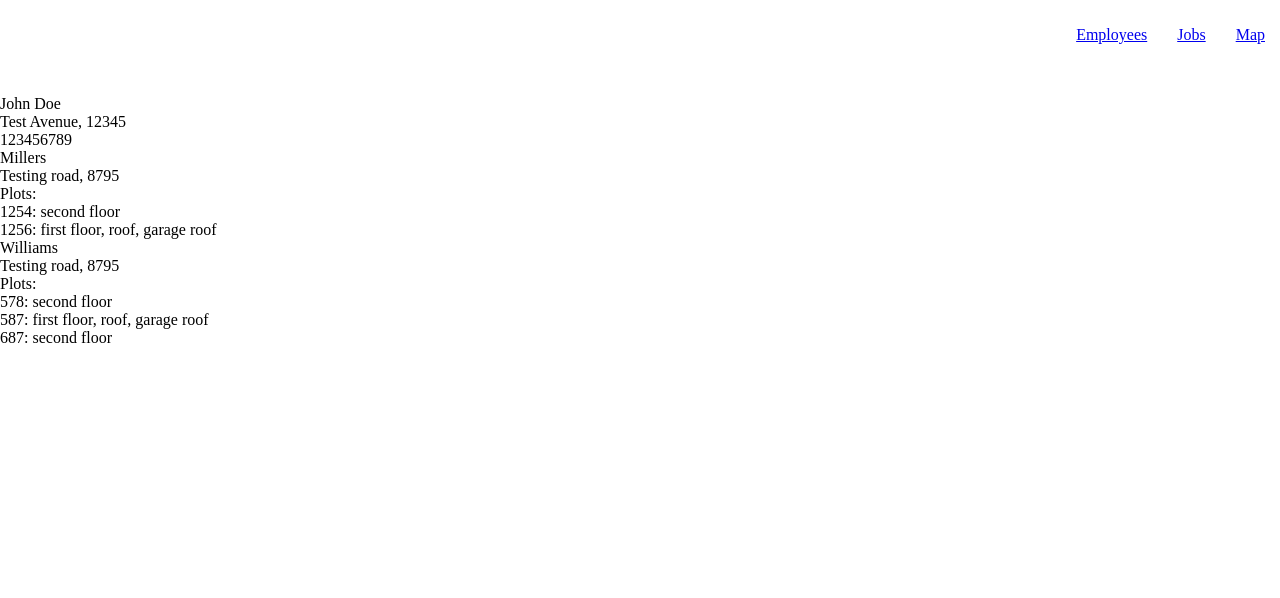
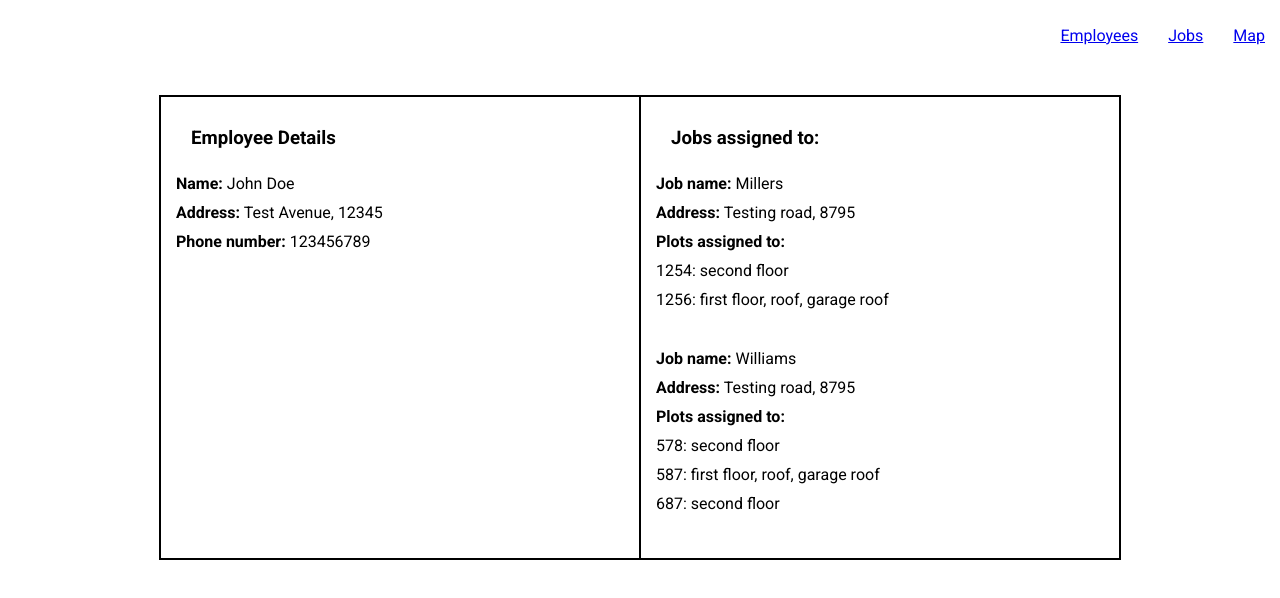
Before and after one commit to yaahcd/workflow-controller-app, a React (Vite) app: page /home/employees in a window 1280 px wide. Both pictures are taken after a click on the element "John Doe". Shown: the top 598 px of the page. Built offline with nearby package versions, Linux system fonts and the light colour scheme.

Commit message:
added basic styling to components

```diff
--- a/src/App.css
+++ b/src/App.css
@@ -1,40 +1,7 @@
+@import url("https://fonts.googleapis.com/css2?family=Roboto:wght@100;400;500;700&display=swap");
+
 * {
   margin: 0;
   padding: 0;
+  font-family: "Roboto", sans-serif;
 }
-
-.logo {
-  height: 6em;
-  padding: 1.5em;
-  will-change: filter;
-  transition: filter 300ms;
-}
-.logo:hover {
-  filter: drop-shadow(0 0 2em #646cffaa);
-}
-.logo.react:hover {
-  filter: drop-shadow(0 0 2em #61dafbaa);
-}
-
-@keyframes logo-spin {
-  from {
-    transform: rotate(0deg);
-  }
-  to {
-    transform: rotate(360deg);
-  }
-}
-
-@media (prefers-reduced-motion: no-preference) {
-  a:nth-of-type(2) .logo {
-    animation: logo-spin infinite 20s linear;
-  }
-}
-
-.card {
-  padding: 2em;
-}
-
-.read-the-docs {
-  color: #888;
-}
--- a/src/App.jsx
+++ b/src/App.jsx
@@ -3,8 +3,8 @@ import SignIn from "./components/signIn/SignIn"
 import HomePage from "./components/homePage/HomePage"
 import Navbar from './components/navbar/Navbar'
 import EmployeesList from "./components/employeesList/EmployeesList"
+import SingleEmployee from "./components/singleEmployee/SingleEmployee"
 import './App.css'
-import SingleEmployee from "./components/singleEmployee/SingleEmployee"
 
 function App() {
 
--- a/src/components/employeesList/EmployeesList.jsx
+++ b/src/components/employeesList/EmployeesList.jsx
@@ -7,6 +7,9 @@ function EmployeesList() {
 
   return (
       <EmployeesListContainer>
+        <h3>List of Employees</h3>
+        <input type="search"
+        placeholder="search for employee"/>
         {employees.map((employee, index) => (
           <p key={index} onClick={() => navigate(`${employee.id}`)}>
             {employee.name}
--- a/src/components/employeesList/employeesList.styles.jsx
+++ b/src/components/employeesList/employeesList.styles.jsx
@@ -6,4 +6,17 @@ flex-direction: column;
 justify-content center;
 align-items: center;
 margin: auto;
+border: 1px solid black;
+
+h3 {
+    border: 1px solid black;
+    margin: 10px;
+
+}
+
+p {
+    border: 1px solid black;
+    margin: 10px;
+    cursor: pointer;
+}
 `
--- a/src/components/singleEmployee/SingleEmployee.jsx
+++ b/src/components/singleEmployee/SingleEmployee.jsx
@@ -1,4 +1,5 @@
 import { useParams } from "react-router-dom";
+import { EmployeeDetailsContainer, JobsAssignedContainer, PersonalInfoContainer, JobBlock } from "./singleEmployee.styles";
 import { employees } from "../../../employeeList.json";
 
 function SingleEmployee() {
@@ -7,23 +8,30 @@ function SingleEmployee() {
   const employeeDetails = employees.filter((person) => person.id === employee);
 
   return (
-    <div>
-      <p>{employeeDetails[0].name}</p>
-      <p>{employeeDetails[0].address}</p>
-      <p>{employeeDetails[0].phone_number}</p>
+    <EmployeeDetailsContainer>
+      <PersonalInfoContainer>
+      <h3>Employee Details</h3>
+      <p><span>Name:</span> {employeeDetails[0].name}</p>
+      <p><span>Address:</span> {employeeDetails[0].address}</p>
+      <p><span>Phone number:</span> {employeeDetails[0].phone_number}</p>
+      </PersonalInfoContainer>
+      <JobsAssignedContainer>
+      <h3>Jobs assigned to:</h3>
       {employeeDetails[0].jobs_assigned.map((job) => {
         return (
-          <>
-            <p>{job.job_name}</p>
-            <p>{job.address}</p>
-            <p>Plots: </p>
+          <JobBlock>
+            <p><span>Job name:</span> {job.job_name}</p>
+            <p><span>Address:</span> {job.address}</p>
+            <p><span>Plots assigned to: </span></p>
             {Object.keys(job.plots).map((key) => {
               return <p>{`${key}: ${job.plots[key].join(", ")}`}</p>;
             })}
-          </>
-        );
-      })}
-    </div>
+            </JobBlock>
+            );
+          }
+          )}
+          </JobsAssignedContainer>
+    </EmployeeDetailsContainer>
   );
 }
 
--- a/src/components/singleEmployee/singleEmployee.styles.jsx
+++ b/src/components/singleEmployee/singleEmployee.styles.jsx
@@ -1 +1,43 @@
 import styled from "styled-components";
+
+export const EmployeeDetailsContainer = styled.div`
+  display: flex;
+  justify-content: space-evenly;
+  width: 75%;
+  margin: auto;
+  border: 1px solid black;
+
+  h3 {
+    padding: 20px;
+  }
+
+  span {
+    font-weight: 600;
+  }
+`;
+
+export const PersonalInfoContainer = styled.div`
+  display: flex;
+  flex-direction: column;
+  width: 50%;
+  border: 1px solid black;
+  padding: 10px;
+
+  p {
+    padding: 5px;
+  }
+`;
+
+export const JobsAssignedContainer = styled.div`
+  border: 1px solid black;
+  padding: 10px;
+  width: 50%;
+
+  p {
+    padding: 5px;
+  }
+`;
+
+export const JobBlock = styled.div`
+margin-bottom: 30px;
+`
```
